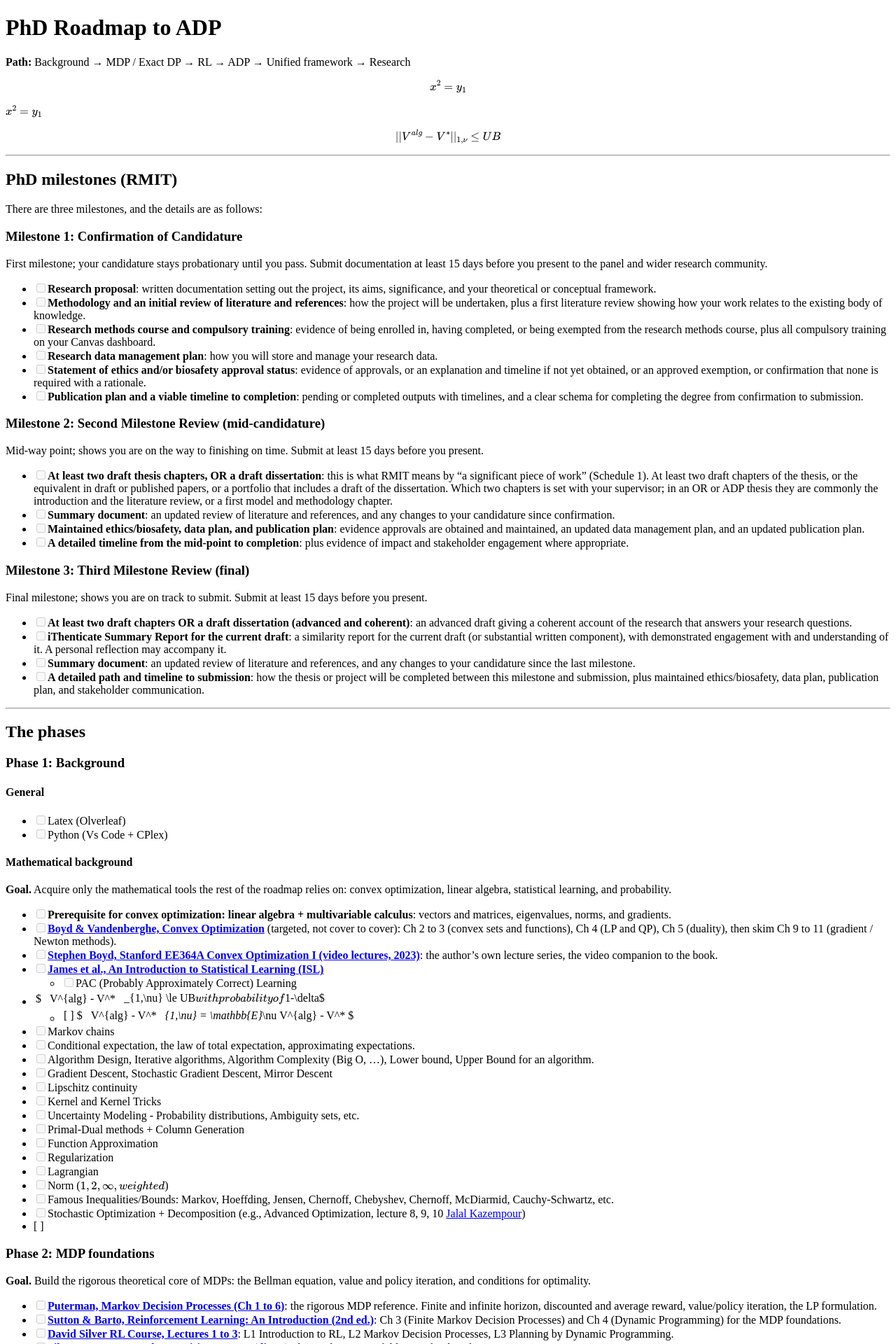
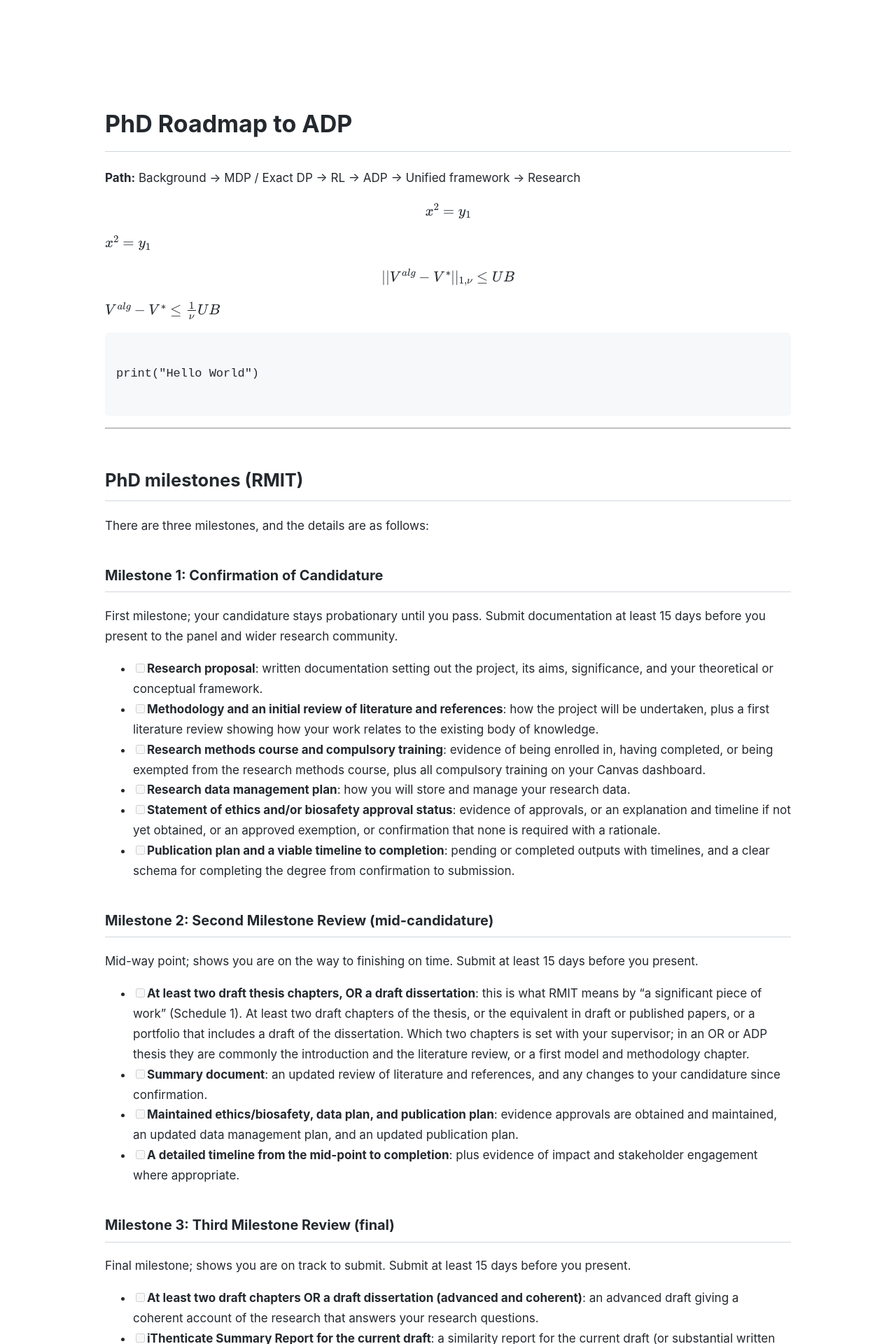
Before and after one commit to mfadaki/phd_roadmap, a Jekyll site: the page built from index.md, in a window 1280 px wide. Shown: the top 1920 px of the page at 70% size. Built offline with Jekyll 4.4.1, drawn with Linux system fonts in a browser that asks for light colours.

Commit message:
20260723_11

````diff
--- a/_config.yml
+++ b/_config.yml
@@ -1,5 +1,12 @@
 title: PhD Roadmap
+description: Roadmap for PhD Students
+
 markdown: kramdown
+highlighter: rouge
+
 kramdown:
   input: GFM
   math_engine: mathjax
+
+plugins:
+  - jekyll-feed
--- a/_layouts/default.html
+++ b/_layouts/default.html
@@ -1,35 +1,30 @@
 <!DOCTYPE html>
 <html lang="en">
 <head>
-  <meta charset="UTF-8">
+
+<meta charset="utf-8">
 <meta name="viewport" content="width=device-width, initial-scale=1">
 
 <title>
 {% if page.title %}
-      {{ page.title }} | {{ site.title }}
+{{ page.title }}
 {% else %}
 {{ site.title }}
 {% endif %}
 </title>
 
-  <!-- Optional: Use GitHub Pages supported theme stylesheet -->
 <link rel="stylesheet" href="{{ '/assets/css/style.css' | relative_url }}">
 
-  <!-- MathJax Configuration -->
 <script>
 window.MathJax = {
     tex: {
         inlineMath: [['$', '$'], ['\\(', '\\)']],
-        displayMath: [['$$', '$$'], ['\\[', '\\]']],
+        displayMath: [['$$','$$'],['\\[','\\]']],
         processEscapes: true
-      },
-      options: {
-        skipHtmlTags: ['script', 'noscript', 'style', 'textarea', 'pre', 'code']
     }
 };
 </script>
 
-  <!-- MathJax -->
 <script defer
 src="https://cdn.jsdelivr.net/npm/mathjax@3/es5/tex-chtml.js">
 </script>
@@ -38,9 +33,11 @@
 
 <body>
 
-  <main class="page-content">
+<div class="markdown-body">
+
 {{ content }}
-  </main>
+
+</div>
 
 </body>
 </html>
--- /dev/null
+++ b/assets/css/style.css
@@ -0,0 +1,110 @@
+body{
+
+    margin:40px auto;
+
+    max-width:980px;
+
+    padding:40px;
+
+    font-family:-apple-system,
+                 BlinkMacSystemFont,
+                 "Segoe UI",
+                 Helvetica,
+                 Arial,
+                 sans-serif;
+
+    line-height:1.7;
+
+    color:#24292f;
+
+    background:#ffffff;
+
+}
+
+.markdown-body{
+
+    font-size:17px;
+
+}
+
+h1,h2,h3,h4{
+
+    border-bottom:1px solid #d0d7de;
+
+    padding-bottom:.3em;
+
+    margin-top:2em;
+
+}
+
+code{
+
+    background:#f6f8fa;
+
+    padding:2px 5px;
+
+    border-radius:4px;
+
+}
+
+pre{
+
+    background:#f6f8fa;
+
+    padding:16px;
+
+    overflow:auto;
+
+    border-radius:6px;
+
+}
+
+table{
+
+    border-collapse:collapse;
+
+    margin:20px 0;
+
+}
+
+table,th,td{
+
+    border:1px solid #d0d7de;
+
+}
+
+th,td{
+
+    padding:8px 12px;
+
+}
+
+blockquote{
+
+    border-left:4px solid #d0d7de;
+
+    padding-left:15px;
+
+    color:#57606a;
+
+}
+
+img{
+
+    max-width:100%;
+
+}
+
+a{
+
+    color:#0969da;
+
+    text-decoration:none;
+
+}
+
+a:hover{
+
+    text-decoration:underline;
+
+}
--- a/index.md
+++ b/index.md
@@ -15,6 +15,14 @@ $$
 $x^2=y_1$
 
 $$||V^{alg} - V^*||_{1,\nu} \le UB$$
+
+$V^{alg}-V^* \le \frac{1}{\nu}UB$
+
+```python
+
+print("Hello World")
+
+```
 
 ---
 
````
Also changed, not shown: 2 other files. Lines whose indentation alone changed are shown as unchanged.
